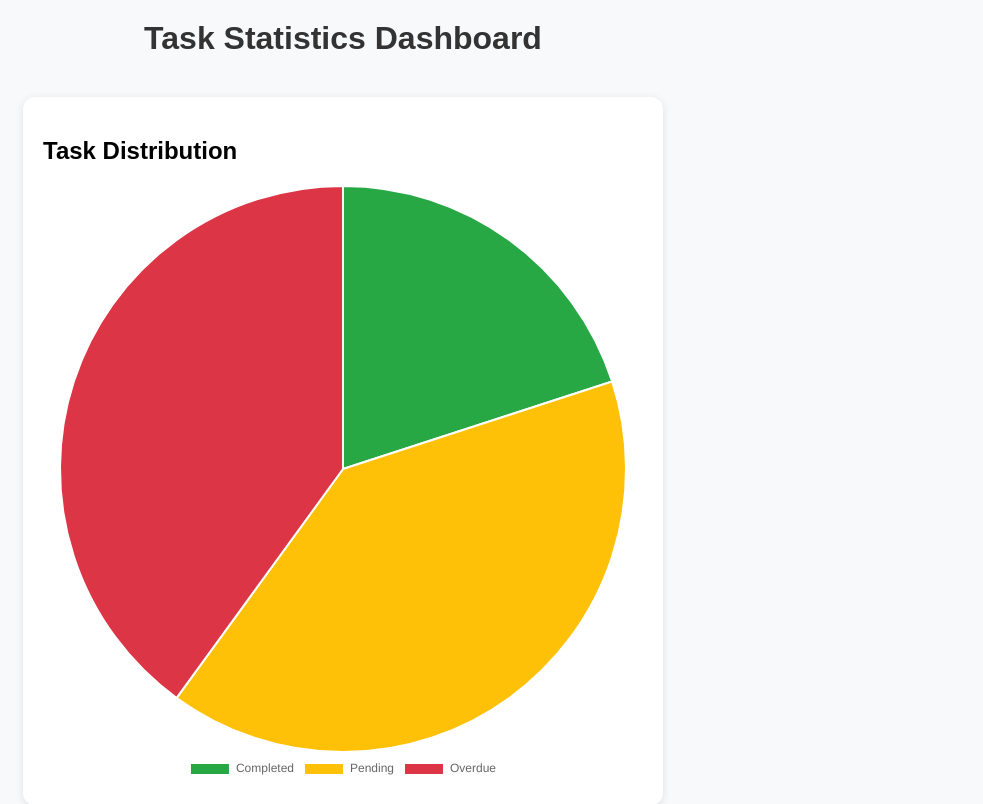
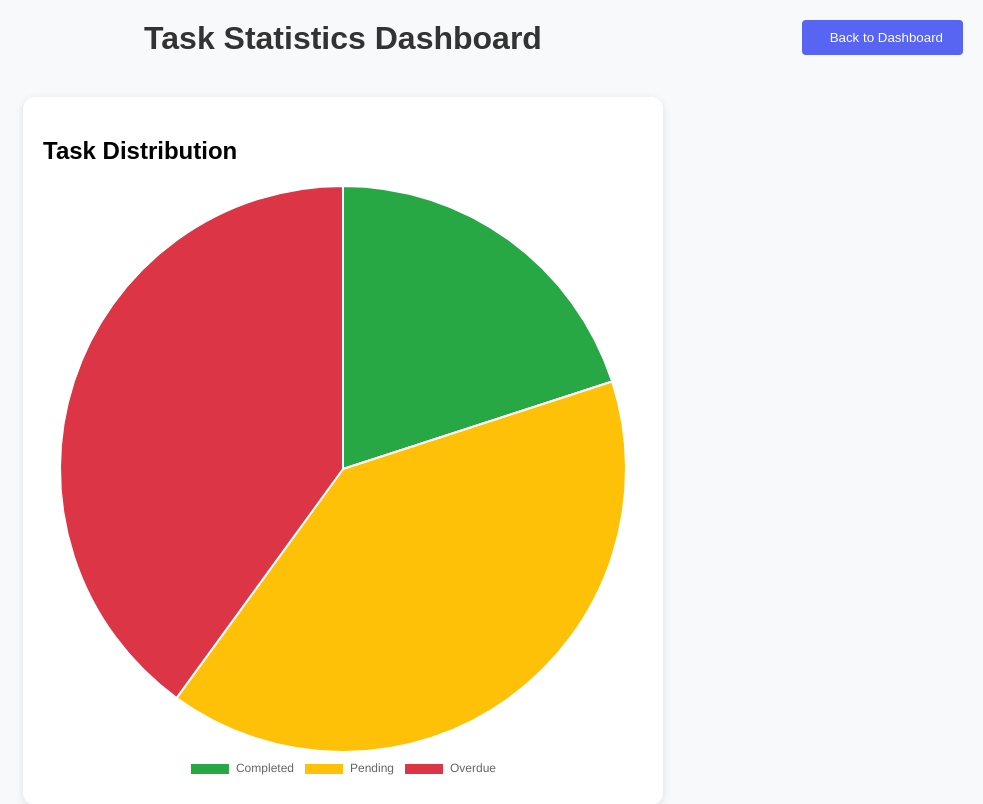
Before and after one commit to 5AH1TH/Neuronudge, a Flask app: page /dashboard/graphs in a window 1280 px wide. Shown: the top 804 px of the page, without its empty margins (297-1280 px from the left). Run offline with Flask 3, Linux system fonts and the light colour scheme; a user stored in the database is signed in.

Commit message:
fixed stuff

```diff
--- a/Neuronudge/templates/dashboard_graphs.html
+++ b/Neuronudge/templates/dashboard_graphs.html
@@ -29,10 +29,51 @@
             border-radius: 12px;
             box-shadow: 0 2px 8px rgba(0,0,0,0.1);
         }
+
+
+    .btn-back-dashboard:hover {
+        background-color: #4752c4;
+        color: white;
+    }
+
+    .btn-back-dashboard i {
+        margin-right: 8px;
+        font-size: 14px;
+    }
+
+    .back-button-container {
+        position: fixed;
+        top: 20px;
+        right: 20px;
+        z-index: 1000;
+    }
+
+    .btn-back-dashboard {
+        display: inline-flex;
+        align-items: center;
+        padding: 10px 20px;
+        background-color: #5865f2;
+        color: white;
+        border: none;
+        border-radius: 4px;
+        cursor: pointer;
+        font-weight: 500;
+        transition: background-color 0.2s ease;
+    }
+
     </style>
 </head>
 <body>
     <h1>Task Statistics Dashboard</h1>
+
+    <div class="back-button-container">
+        <form action="{{ url_for('main.dashboard') }}" method="get">
+            <button type="submit" class="btn-back-dashboard">
+                <i class="fas fa-arrow-left"></i>
+                Back to Dashboard
+            </button>
+        </form>
+    </div>
 
     <!-- JSON data safely embedded -->
     <script id="taskStatsJSON" type="application/json">
```
Also changed, not shown: Neuronudge/templates/dashboard_general.html (+11 -0 lines), instance/db.sqlite.
